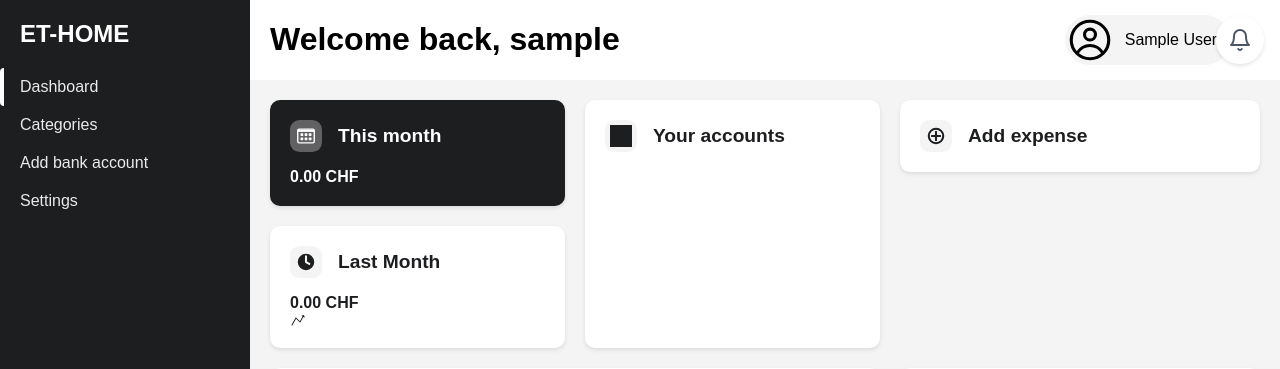
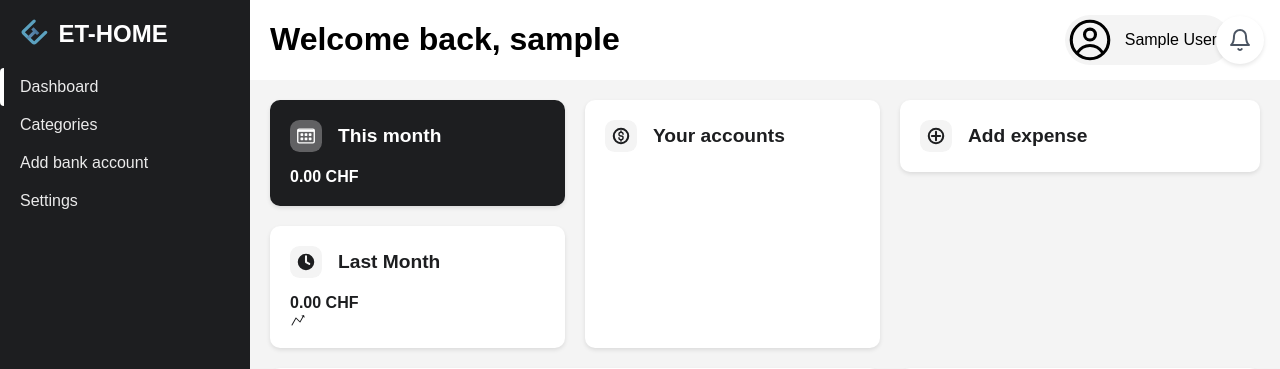
Before and after one commit to anouillz/ET-HOME, a Django app: page / in a window 1280 px wide. Shown: the top 369 px of the page. Run offline with Django 5.2, Linux system fonts and the light colour scheme; the visitor is signed in with stand-in values (Sample User, id 1); data that the repository does not hold is empty; grey boxes are pictures that could not be loaded.

Commit message:
added logo

```diff
--- a/src/app/ET_HOME/templates/base.html
+++ b/src/app/ET_HOME/templates/base.html
@@ -3,6 +3,7 @@
 <html lang="en">
     <head>
         <title>{% block title %}Title{% endblock %}</title>
+        <link rel="shortcut icon" href="{% static "images/logo.svg" %}" type="image/svg+xml">
         <link rel="stylesheet" href="{% static 'css/base.css' %}">
         <script src="{% static 'js/base.js' %}"></script>
         {% block head %}{% endblock head %}
@@ -10,7 +11,7 @@
     <body>
         <input type="hidden" id="userId" value="{{ user.id }}">
         <aside class="sidebar">
-            <h2>ET-HOME</h2>
+            <h2><img class="logo" src="{% static "images/logo.svg" %}" alt="ET-HOME logo">ET-HOME</h2>
             <nav>
                 {% for link in nav_links %}
                     <a href="{% url link.url_name %}" class="{% if request.resolver_match.url_name == link.url_name %}active{% endif %}">{{ link.label }}</a>
--- a/src/app/static/css/base.css
+++ b/src/app/static/css/base.css
@@ -33,6 +33,15 @@ body {
 
 .sidebar h2 {
     padding: 0 20px;
+    display: flex;
+    align-items: center;
+    gap: 0.4em;
+}
+
+.sidebar .logo {
+    width: 1.2em;
+    height: 1.2em;
+    margin-top: -4px;
 }
 
 .sidebar a {
```
Also changed, not shown: src/app/static/images/icon_accounts.svg (added), src/app/static/images/logo.svg (added).
